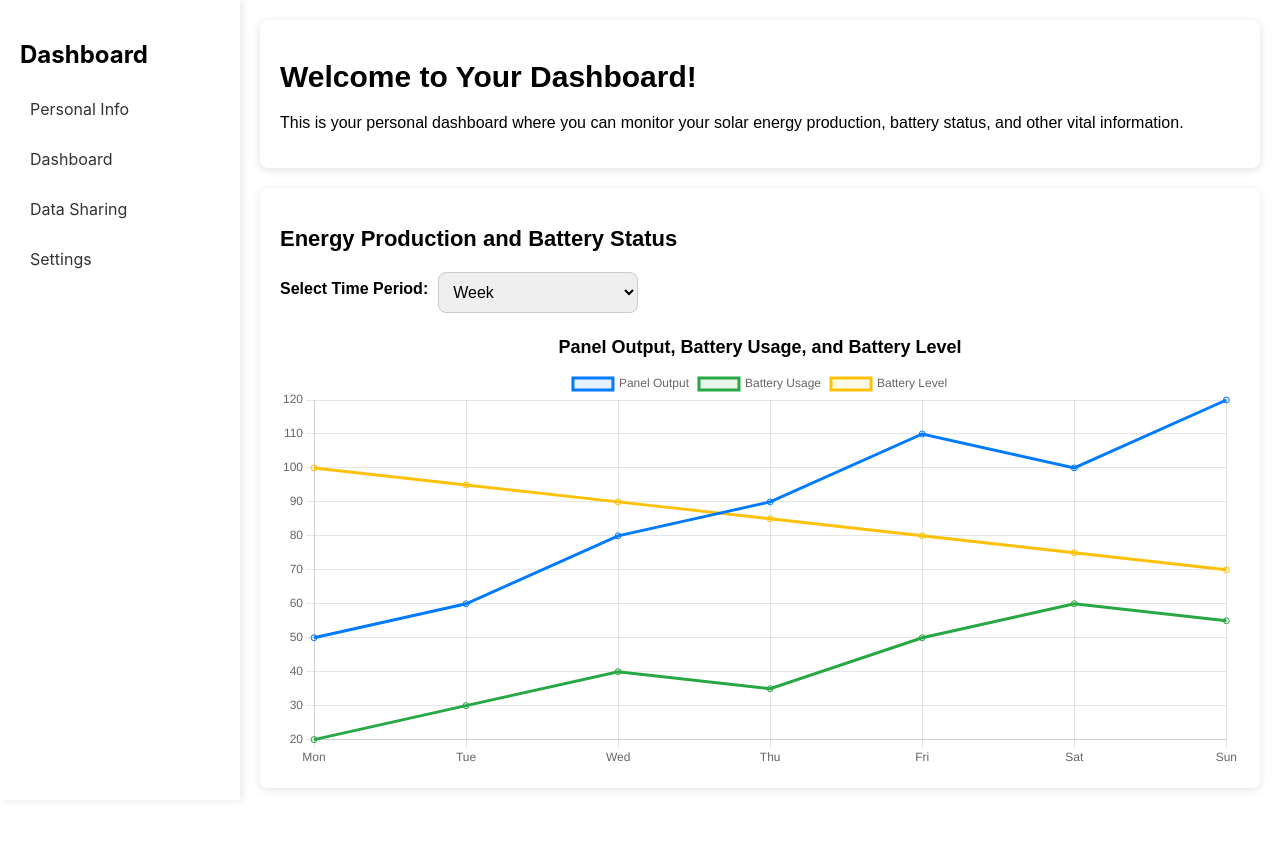
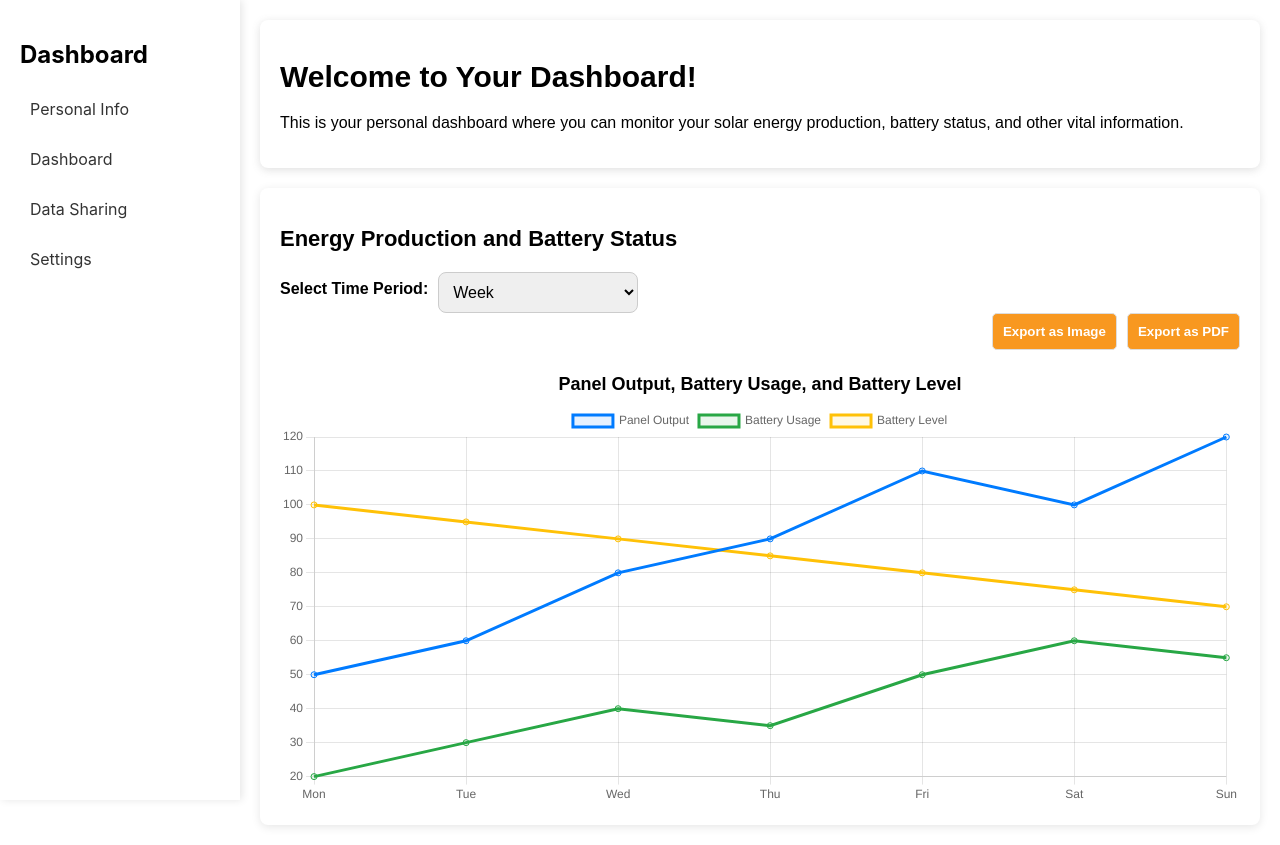
Before and after one commit to isravx0/AfstudeerProject, a React (Create React App) app in the folder useraccount-page/: page /dashboard in a window 1280 px wide. Before the commit the page ends 808 px from the top, so only its background shows below. Built offline with nearby package versions, Linux system fonts and the light colour scheme.

Commit message:
dashboard page updates; export data as image or pdf

```diff
--- a/useraccount-page/package.json
+++ b/useraccount-page/package.json
@@ -7,6 +7,8 @@
     "@testing-library/react": "^13.4.0",
     "@testing-library/user-event": "^13.5.0",
     "chart.js": "^4.4.6",
+    "html2canvas": "^1.4.1",
+    "jspdf": "^2.5.2",
     "react": "^18.3.1",
     "react-chartjs-2": "^5.2.0",
     "react-dom": "^18.3.1",
--- a/useraccount-page/src/components/DashboardPage.js
+++ b/useraccount-page/src/components/DashboardPage.js
@@ -11,6 +11,8 @@ import {
   Tooltip,
   Legend,
 } from "chart.js";
+import html2canvas from 'html2canvas';  // Importing html2canvas for image capture
+import jsPDF from 'jspdf';  // Importing jsPDF for PDF export
 import "./style/DashboardPage.css";
 
 // Registering the necessary components for charts
@@ -91,6 +93,29 @@ const DashboardPage = () => {
     },
   };
 
+  // Function to handle exporting chart as image
+  const exportChartAsImage = () => {
+    const chartElement = document.querySelector('.chart-container canvas');
+    html2canvas(chartElement).then((canvas) => {
+      const imageURL = canvas.toDataURL('image/png');
+      const link = document.createElement('a');
+      link.href = imageURL;
+      link.download = 'chart-image.png';
+      link.click();
+    });
+  };
+
+  // Function to handle exporting chart as PDF
+  const exportChartAsPDF = () => {
+    const chartElement = document.querySelector('.chart-container');
+    html2canvas(chartElement).then((canvas) => {
+      const imgData = canvas.toDataURL('image/png');
+      const pdf = new jsPDF();
+      pdf.addImage(imgData, 'PNG', 10, 10, 180, 160);
+      pdf.save('chart.pdf');
+    });
+  };
+
   const handleLogout = () => {
     localStorage.removeItem('authToken');
     sessionStorage.removeItem('authToken');
@@ -128,6 +153,13 @@ const DashboardPage = () => {
                 <option value="year">Year</option>
               </select>
             </div>
+
+             {/* Export Buttons */}
+             <div className="export-options mt-4">
+              <button className="btn btn-primary" onClick={exportChartAsImage}>Export as Image</button>
+              <button className="btn btn-success ml-3" onClick={exportChartAsPDF}>Export as PDF</button>
+            </div>
+
             <h4>Panel Output, Battery Usage, and Battery Level</h4>
             <div className="chart-container">
               <Line data={chartData} options={chartOptions} />
--- a/useraccount-page/src/components/style/DashboardPage.css
+++ b/useraccount-page/src/components/style/DashboardPage.css
@@ -90,6 +90,30 @@ width: 100% !important;
 height: 400px !important;
 }
 
+.export-options {
+  display: flex;
+  justify-content: flex-end; /* Align buttons to the right */
+  gap: 10px; /* Adds space between buttons */
+}
+
+.export-options button {
+  padding: 10px;
+  background-color: #F89820;
+  color: #fff;
+  border: 1px solid #ddd;
+  border-radius: 5px;
+  font-weight: 600;
+  cursor: pointer;
+  transition: background-color 0.3s, transform 0.2s;
+}
+
+.export-options button:hover {
+  background-color: #e38512; /* Button hover effect */
+  color: white; /* Text color change on hover */
+  transform: scale(1.05); /* Scale effect on hover */
+}
+
+
 /* Responsive Design */
 @media (max-width: 768px) {
 .charts-container {
```
Also changed, not shown: 1 other file (tests, documents, lock files or other folders).
